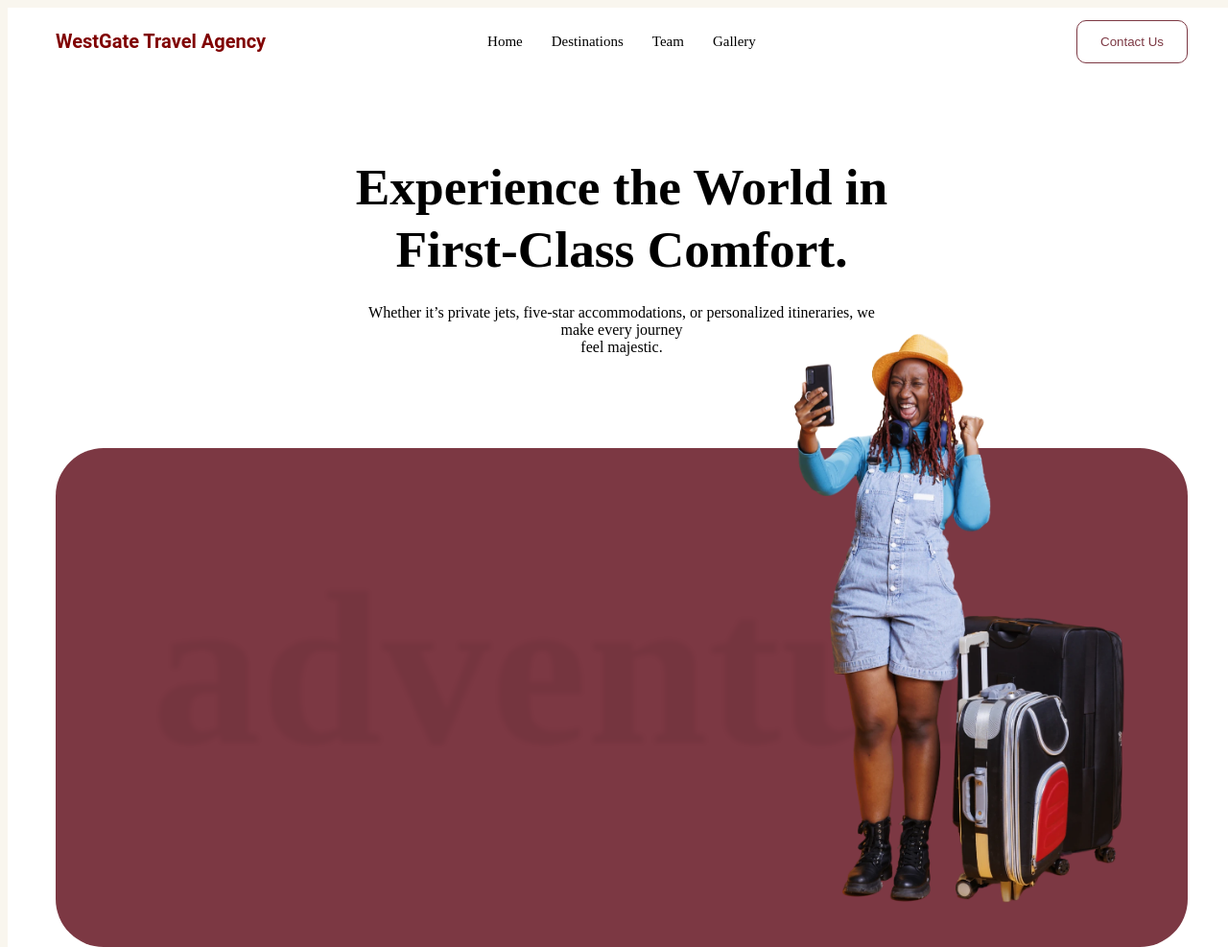
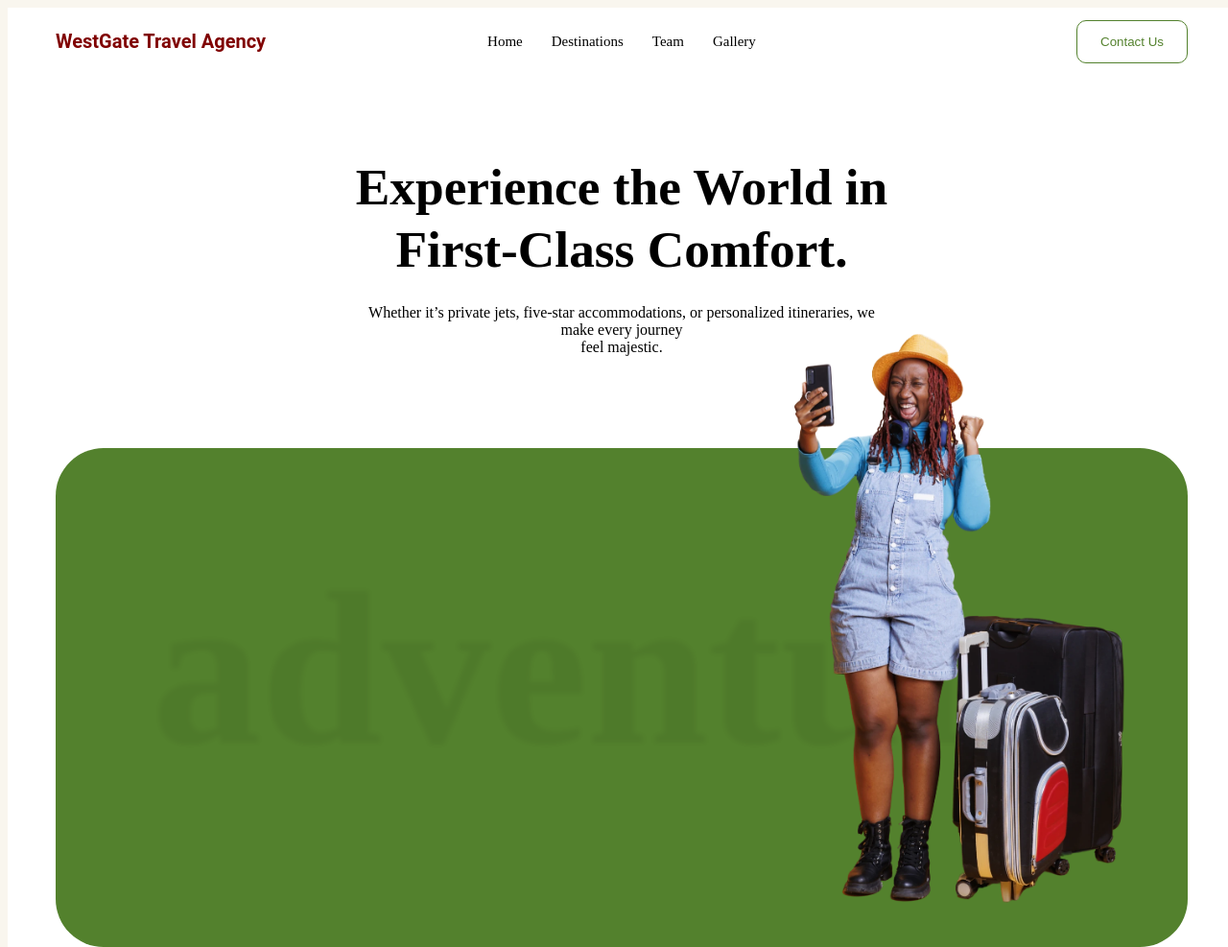
Before and after one commit to TechMessiah/school-course-work, a plain HTML site: page index.html in a window 1280 px wide. Shown: the top 987 px of the page at 96% size. Drawn offline with Linux system fonts and the light colour scheme.

Commit message:
Changed to green theme

```diff
--- a/assets/css/theme.css
+++ b/assets/css/theme.css
@@ -1,6 +1,6 @@
 :root {
   --background-color: #f9f6ee;
-  --color-green: #7c3843;
+  --color-green: #53812d;
   --color-cream: #fff1da;
 }
 
```
